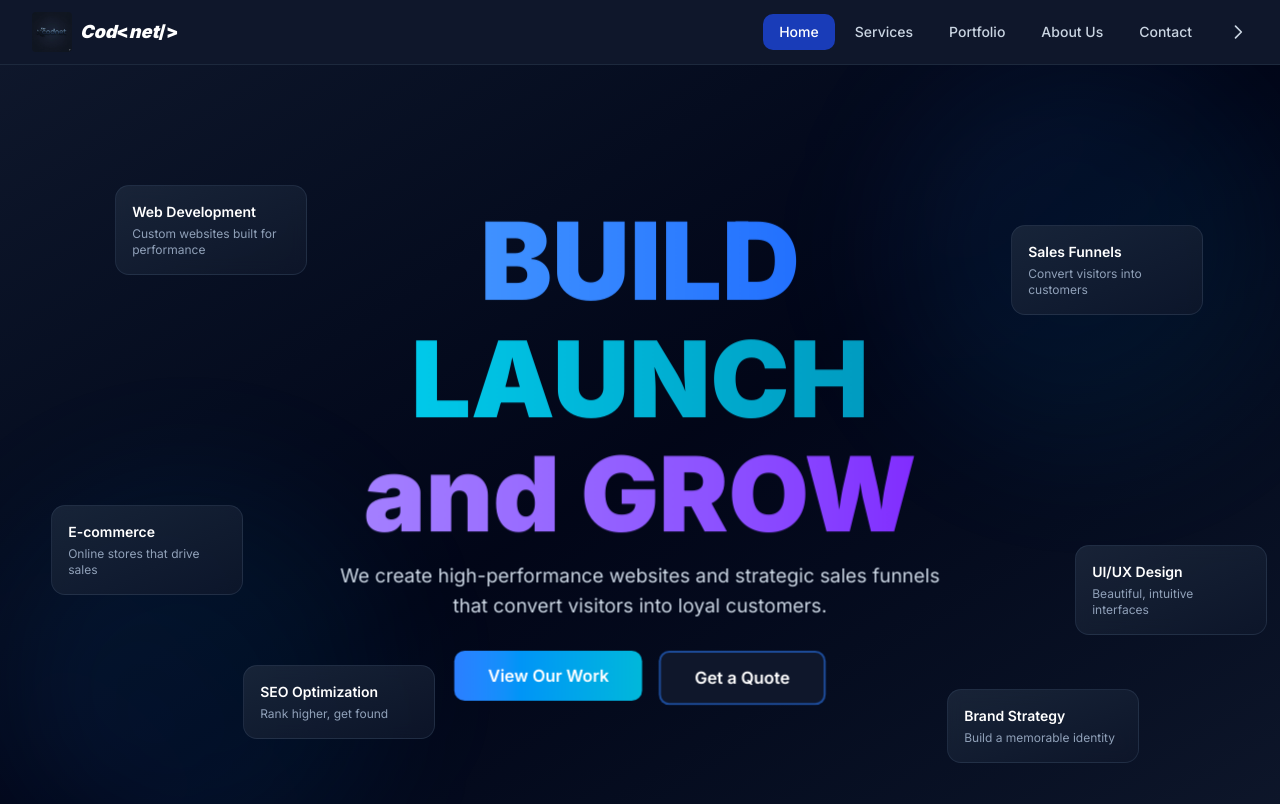
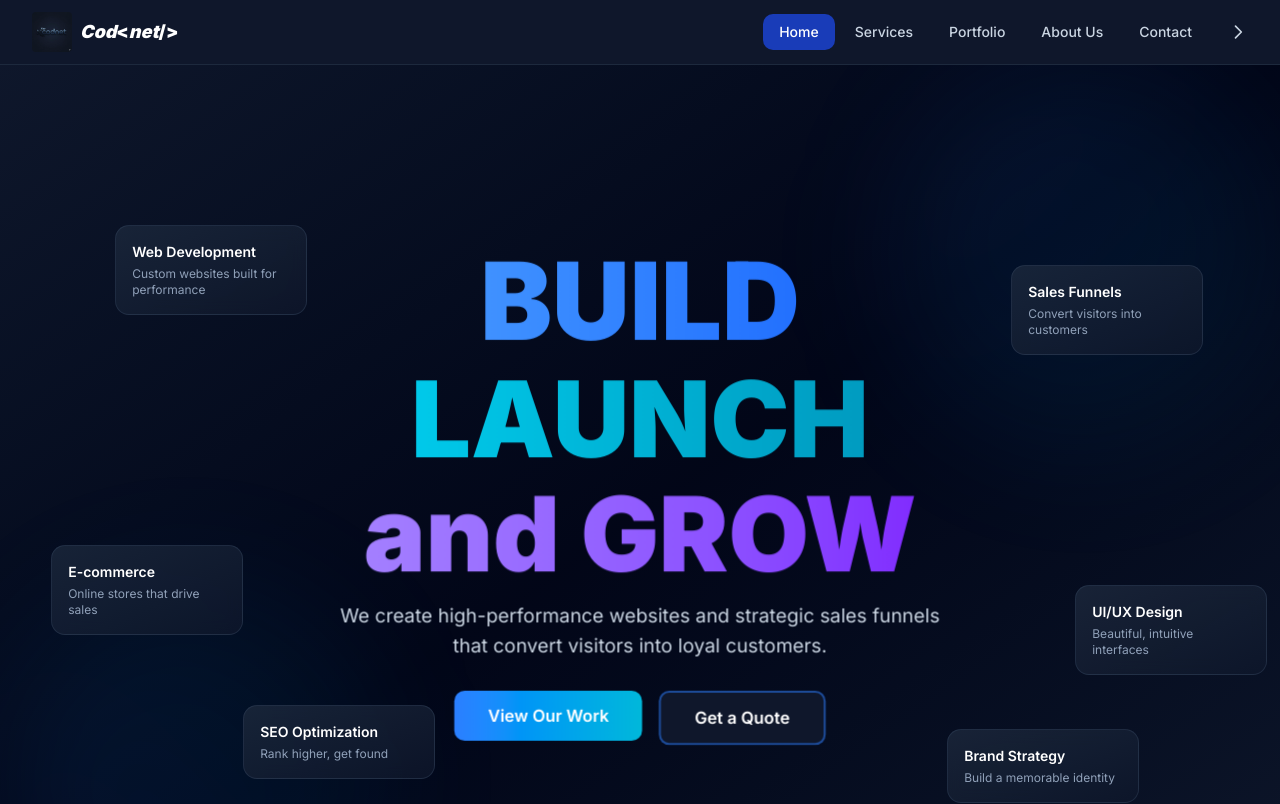
Before and after one commit to SnowzyTech/codnet, a Next.js app: page / in a window 1280 px wide. Shown: the top 804 px of the page. Built offline with nearby package versions, Linux system fonts and the light colour scheme.

Commit message:
Made some changes

```diff
--- a/components/hero-3d.tsx
+++ b/components/hero-3d.tsx
@@ -63,7 +63,7 @@ export function Hero3D() {
   return (
     <section
       ref={containerRef}
-      className="lg:min-h-screen flex flex-col items-center justify-center bg-gradient-to-br from-slate-900 via-slate-950 to-slate-900 relative overflow-x-hidden"
+      className="lg:min-h-screen pt-10 pb-15 flex flex-col items-center justify-center bg-gradient-to-br from-slate-900 via-slate-950 to-slate-900 relative overflow-x-hidden"
     >
       {/* Background gradient accents */}
       <div className="absolute top-0 right-0 w-96 h-96 bg-gradient-to-br from-blue-500/10 to-cyan-500/5 rounded-full blur-3xl" />
```
